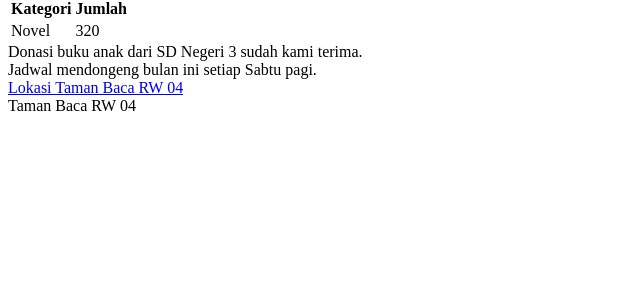
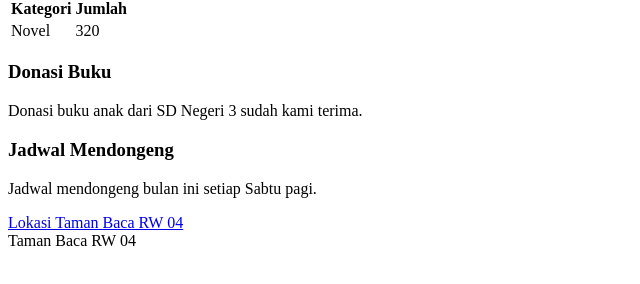
Before and after one commit to webdev-if-its/pweb-5053251002, a website: page m01/index.html in a window 1280 px wide. Shown: the part 378-662 px from the top of the page, without its empty margins (0-640 px from the left). Drawn offline with Linux system fonts and the light colour scheme.

Commit message:
Selesaikan pertemuan 1

```diff
--- a/m01/index.html
+++ b/m01/index.html
@@ -3,6 +3,9 @@
 <head>
   <meta charset="utf-8">
   <meta name="viewport" content="width=device-width, initial-scale=1">
+  <meta name="description"
+  content="Taman Baca RW 04 menyediakan ruang baca dan berbagai koleksi buku.">
+  <meta property="og:title" content="Taman Baca RW 04">
   <title>Taman Baca</title>
 </head>
 
@@ -34,13 +37,11 @@
     Taman Baca RW 04 dibuka untuk warga sejak 2019.
 
     <h3>Jam Buka</h3>
-      <p>
         <ul>
         <li>Senin - Jumat: 15.00 - 20.00</li>
         <li>Sabtu: 09.00 - 17.00</li>
         <li>Minggu: tutup</li>
       </ul>
-    </p>
 
     <h4>Koleksi</h4>
     <img src="rak.jpg" alt="Rak buku Taman Baca RW 04">
@@ -61,16 +62,18 @@
       </tbody>
     </table>
 
-    <div class="berita">
-      Donasi buku anak dari SD Negeri 3 sudah kami terima.
-    </div>
+    <article>
+      <h3>Donasi Buku </h3>
+      <p>Donasi buku anak dari SD Negeri 3 sudah kami terima.</p>
+    </article>
 
-    <div class="berita">
-      Jadwal mendongeng bulan ini setiap Sabtu pagi.
-      </div>
-        <a href="https://maps.google.com" target="_blank" rel="noopener">Lokasi Taman Baca RW 04</a>
-      </div>
-  </main>
+    <article>
+      <h3>Jadwal Mendongeng</h3>
+      <p>Jadwal mendongeng bulan ini setiap Sabtu pagi.</p>
+    </article>
+      <a href="https://maps.google.com" target="_blank" rel="noopener">Lokasi Taman Baca RW 04</a>
+
+    </main>
   <footer>
     Taman Baca RW 04
   </footer>
```
